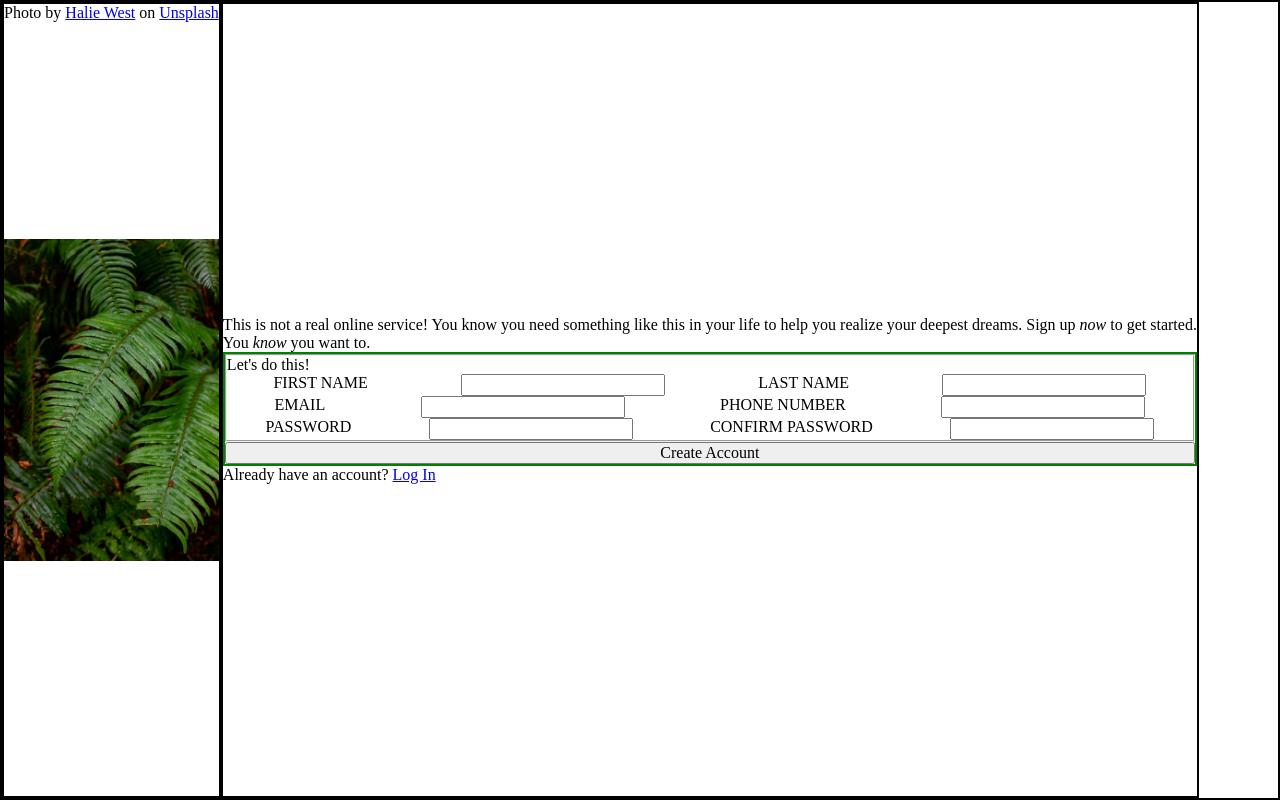
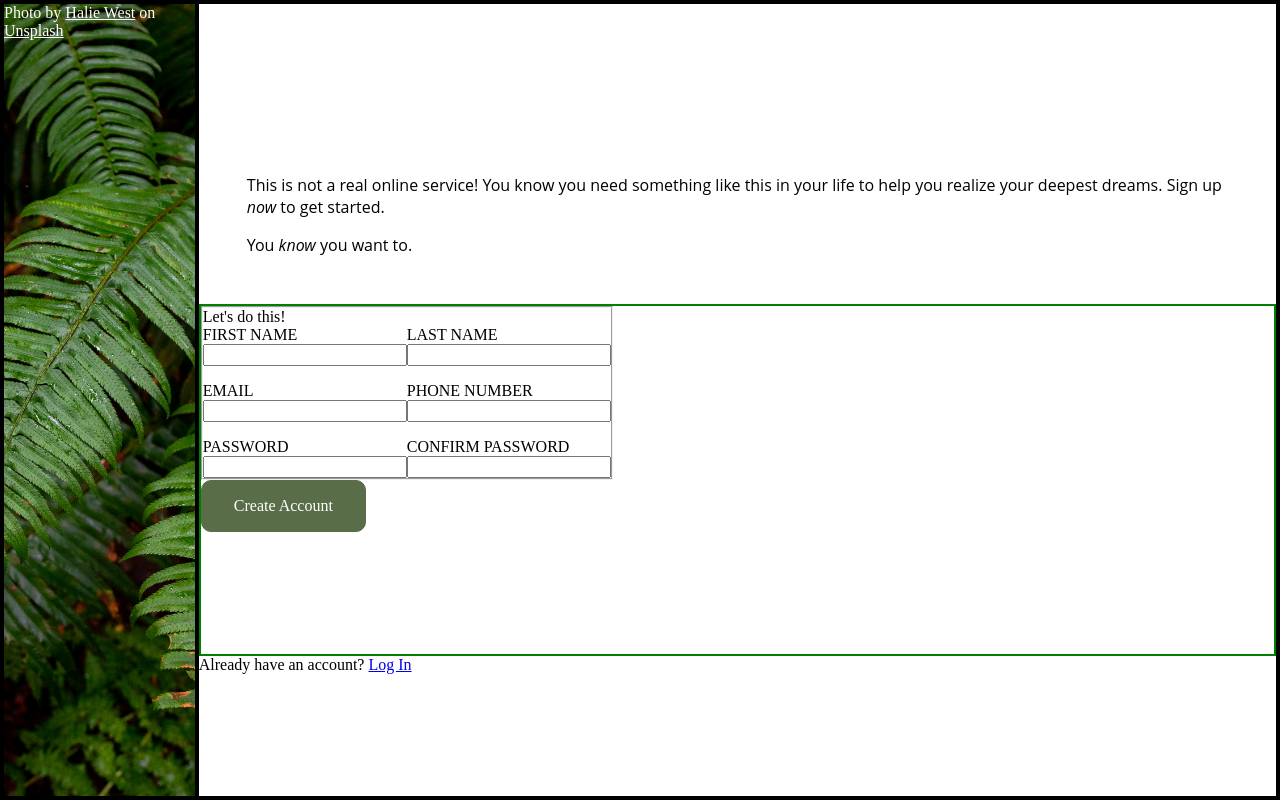
Before and after one commit to avraneel/signup-form, a plain HTML site: page index.html in a window 1280 px wide. Drawn offline with Linux system fonts and the light colour scheme; a web font is replaced by a local one.

Commit message:
Update page div sizing

```diff
--- a/css/style.css
+++ b/css/style.css
@@ -7,6 +7,16 @@
     font-style: normal;
     font-display: swap;
 }
+
+@font-face {
+    font-family: 'Open Sans';
+    src: url('OpenSans-Regular.woff2') format('woff2'),
+        url('OpenSans-Regular.woff') format('woff');
+    font-weight: normal;
+    font-style: normal;
+    font-display: swap;
+}
+
 
 /* CSS Resets */
 * {
@@ -23,33 +33,61 @@ textarea {
     font-size: 100%;
 }
 
-
 .page {
+    min-height: 100vh;
     display: flex;
-    min-height: 100vh;
     border: 2px solid black
 }
 
-/* TODO Fix Sizing */
 .background {
+    flex: auto;
     background-image: url("/img/form-background.jpg");
-    background-size: 100%;
+    background-size: cover;
     background-repeat: no-repeat;
     background-position: center;
     border: 2px solid black
 }
 
 .content {
+    flex: auto;
     display: flex;
     flex-direction: column;
     justify-content: center;
     border: 2px solid black;
 }
 
-.signup-form {
+.headline {
+    flex: auto;
     display: flex;
     flex-direction: column;
-    border: 2px solid green
+    justify-content: end;
+    padding: 3rem;
+    font-family: 'Open Sans', sans-serif;
+    font-size: 1rem;
+    gap: 1rem;
+}
+
+.signup-form {
+    flex: auto;
+    display: flex;
+    flex-direction: column;
+    align-items: flex-start;
+    border: 2px solid green;
+}
+
+.formfields {
+    display: flex;
+    flex-direction: column;
+    gap: 1rem;
+}
+
+.form-item {
+    display: flex;
+    flex-direction: column;
+}
+
+.login {
+    flex: auto;
 }
 
 .row1, .row2, .row3 {
@@ -57,3 +95,15 @@ textarea {
     flex-direction: row;
     justify-content: space-around;
 }
+
+.img-credit, .background a {
+    color: white;
+}
+
+.submit {
+    background-color: #596D48;
+    color: #ffffff;
+    padding: 1rem 2rem;
+    border: 1px solid #596D48;
+    border-radius: 10px;
+}
--- a/index.html
+++ b/index.html
@@ -9,7 +9,7 @@
 <body>
     <div class="page">
         <div class="background">
-            <p>Photo by <a href="https://unsplash.com/@haliewestphoto?utm_source=unsplash&utm_medium=referral&utm_content=creditCopyText">Halie West</a> on <a href="https://unsplash.com/photos/green-leaf-plant-in-close-up-photography-25xggax4bSA?utm_source=unsplash&utm_medium=referral&utm_content=creditCopyText">Unsplash</a>
+            <p class="img-credit">Photo by <a href="https://unsplash.com/@haliewestphoto?utm_source=unsplash&utm_medium=referral&utm_content=creditCopyText">Halie West</a> on <a href="https://unsplash.com/photos/green-leaf-plant-in-close-up-photography-25xggax4bSA?utm_source=unsplash&utm_medium=referral&utm_content=creditCopyText">Unsplash</a>
             </p>
         </div>
 
@@ -22,26 +22,40 @@
             <form action="success.html" method="post" name="signup-form" class="signup-form">
                 <fieldset>
                     <lengend>Let's do this!</lengend>
+                    <div class="formfields">
                         <div class="row1">
+                            <div class="form-item">
                                 <label for="first-name">FIRST NAME</label>
                                 <input type="text" name="first-name" id="first-name">
+                            </div>
+                            <div class="form-item">
                                 <label for="last-name">LAST NAME</label>
                                 <input type="text" name="last-name" id="last-name">
                             </div>
+                        </div>
                         <div class="row2">
+                            <div class="form-item">
                                 <label for="email">EMAIL</label>
                                 <input type="email" name="email" id="email">
+                            </div>
+                            <div class="form-item">
                                 <label for="phone-number">PHONE NUMBER</label>
                                 <input type="number" name="phone-number" id="phone-number">
                             </div>
+                        </div>
                         <div class="row3">
+                            <div class="form-item">
                                 <label for="password">PASSWORD</label>
                                 <input type="password" name="password" id="password">
+                            </div>
+                            <div class="form-item">
                                 <label for="confirm-password">CONFIRM PASSWORD</label>
                                 <input type="password" name="confirm-password" id="confirm-password">
                             </div>
+                        </div>
+                    </div>
                 </fieldset>
-                <button type="submit">Create Account</button>
+                <button type="submit" class="submit">Create Account</button>
             </form>
             <div class="login">Already have an account? <a href="success.html">Log In</div>
     </div>
```
Also changed, not shown: font/OpenSans-Regular.woff (added), font/OpenSans-Regular.woff2 (added). Lines whose indentation alone changed are shown as unchanged.
